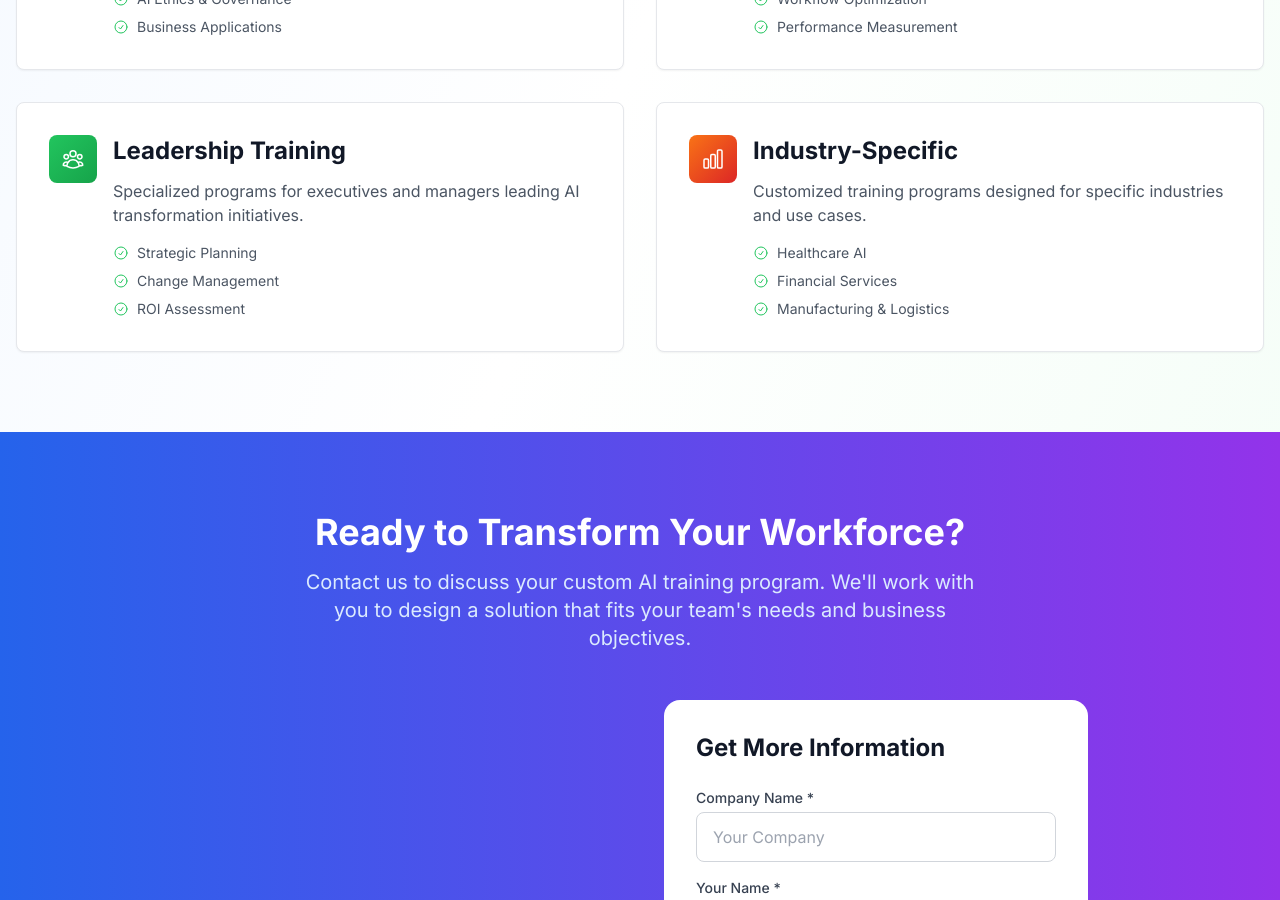
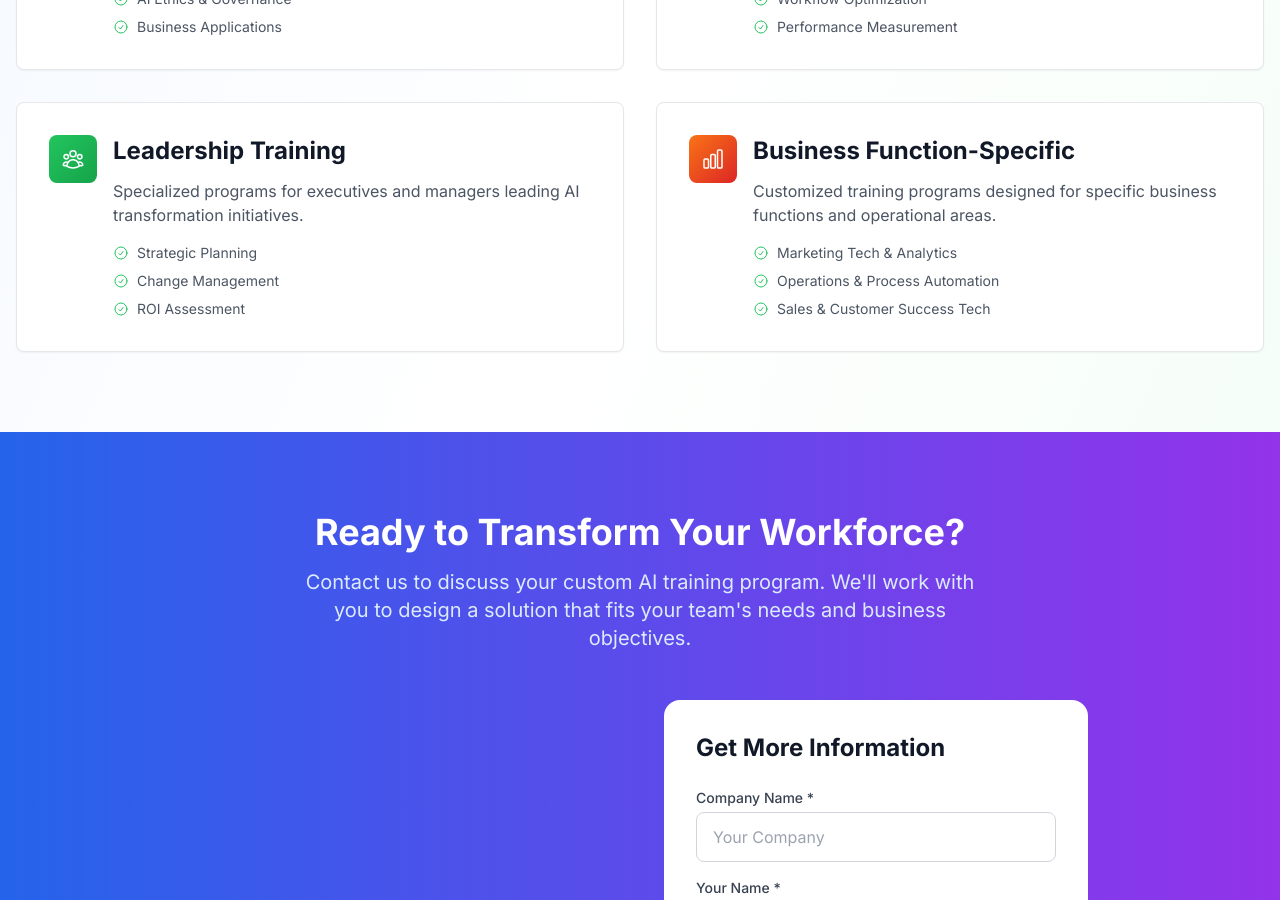
Before and after one commit to BenjaminBruton/skillwrap, a Next.js app: page /workforce in a window 1280 px wide. Shown: the part 1480-2380 px from the top of the page. Built offline with nearby package versions, Linux system fonts and the light colour scheme; no server answers.

Commit message:
update workforce info

```diff
--- a/src/app/workforce/page.tsx
+++ b/src/app/workforce/page.tsx
@@ -236,22 +236,22 @@ export default function WorkforcePage() {
                   <ChartBarIcon className="h-6 w-6 text-white" />
                 </div>
                 <div>
-                  <h3 className="text-2xl font-bold text-gray-900 mb-3">Industry-Specific</h3>
+                  <h3 className="text-2xl font-bold text-gray-900 mb-3">Business Function-Specific</h3>
                   <p className="text-gray-600 mb-4">
-                    Customized training programs designed for specific industries and use cases.
+                    Customized training programs designed for specific business functions and operational areas.
                   </p>
                   <ul className="space-y-2">
                     <li className="flex items-center text-sm text-gray-600">
                       <CheckCircleIcon className="h-4 w-4 text-green-500 mr-2" />
-                      Healthcare AI
+                      Marketing Tech & Analytics
                     </li>
                     <li className="flex items-center text-sm text-gray-600">
                       <CheckCircleIcon className="h-4 w-4 text-green-500 mr-2" />
-                      Financial Services
+                      Operations & Process Automation
                     </li>
                     <li className="flex items-center text-sm text-gray-600">
                       <CheckCircleIcon className="h-4 w-4 text-green-500 mr-2" />
-                      Manufacturing & Logistics
+                      Sales & Customer Success Tech
                     </li>
                   </ul>
                 </div>
```
